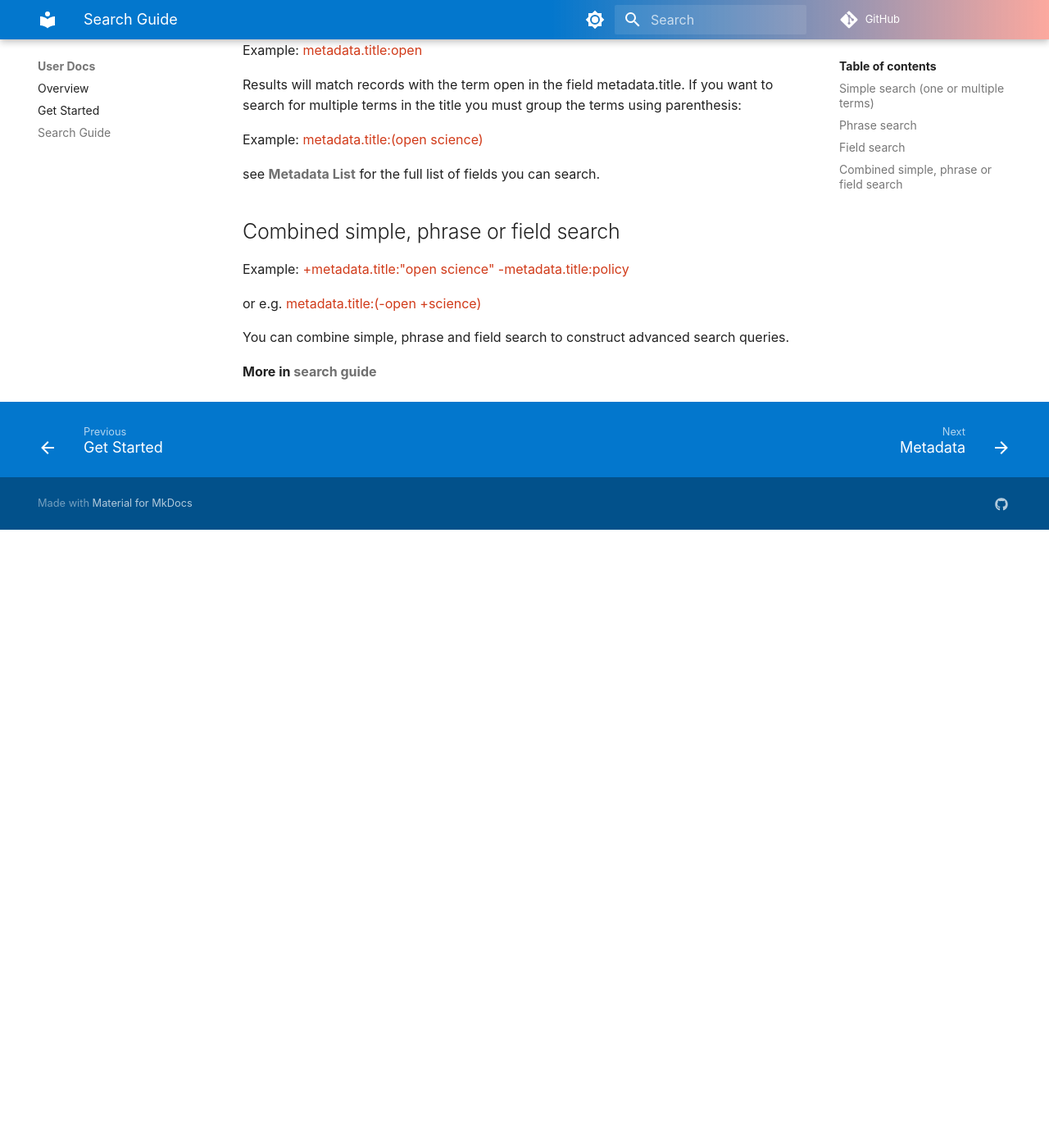
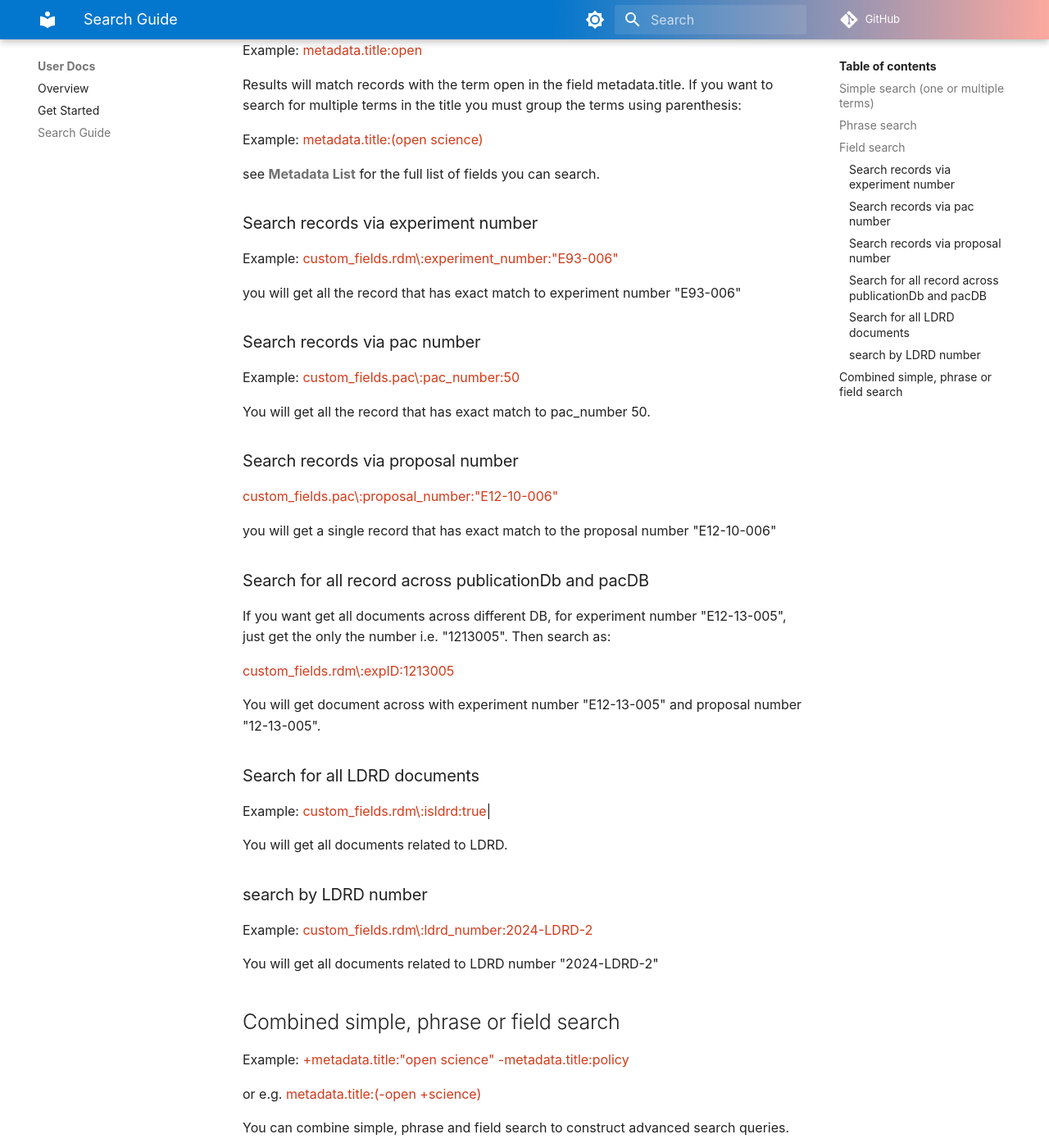
Before and after one commit to JeffersonLab/invenioRDM-docs, an MkDocs documentation site: the page built from docs/user-docs/search-guide/search-guide.md, in a window 1280 px wide and 1400 px high, scrolled down 813 px. Shown: the whole window at 82% size. Built offline with MkDocs 1.6.1 and Material for MkDocs 9.7.7, drawn with Linux system fonts in a browser that asks for light colours; comment, search, counter and statistics services are not loaded; before the commit the page ends 1459 px from its top, so only the background shows below that.

Commit message:
add more

```diff
--- a/docs/user-docs/search-guide/search-guide.md
+++ b/docs/user-docs/search-guide/search-guide.md
@@ -25,6 +25,42 @@ Example: [<span style="color:#D13B1A;">metadata.title:(open science)</span>](htt
 
 see [**Metadata List**](../../metadata/index.md) for the full list of fields you can search.
 
+### Search records via experiment number
+Example:
+[<span style="color:#D13B1A;">custom_fields.rdm\:experiment_number:"E93-006"</span>](https://jrdb.jlab.org/search?q=custom_fields.rdm%5C%3Aexperiment_number%3A%22E93-006%22&l=list&p=1&s=10&sort=bestmatch)
+
+you will get all the record that has exact match to experiment number "E93-006"
+
+### Search records via pac number
+Example:
+[<span style="color:#D13B1A;">custom_fields.pac\:pac_number:50</span>](https://jrdb.jlab.org/search?q=custom_fields.pac%5C%3Apac_number%3A50&l=list&p=1&s=10&sort=bestmatch)
+
+You will get all the record that has exact match to pac_number 50.
+
+### Search records via proposal number
+[<span style="color:#D13B1A;">custom_fields.pac\:proposal_number:"E12-10-006"</span>](https://jrdb.jlab.org/communities/pacdb/records?q=custom_fields.pac%5C%3Aproposal_number%3A%22E12-10-006%22&l=list&p=1&s=10&sort=bestmatch)
+
+you will get a single record that has exact match to the proposal number "E12-10-006"
+
+### Search for all record across publicationDb and pacDB
+If you want get all documents across different DB, for experiment number "E12-13-005", just get the only the number i.e. "1213005". Then search as:
+
+[<span style="color:#D13B1A;">custom_fields.rdm\:expID:1213005</span>](https://inveniordm.jlab.org/search?q=custom_fields.rdm%5C%3AexpID%3A1213005&l=list&p=1&s=10&sort=bestmatch)
+
+You will get document across with experiment number "E12-13-005" and proposal number "12-13-005".
+
+### Search for all LDRD documents
+Example:
+[<span style="color:#D13B1A;">custom_fields.rdm\:isldrd:true</span>](https://jrdb.jlab.org/search?q=custom_fields.rdm%5C%3Aisldrd%3Atrue&l=list&p=1&s=10&sort=bestmatch)|
+
+You will get all documents related to LDRD.
+
+### search by LDRD number
+Example:
+[<span style="color:#D13B1A;">custom_fields.rdm\:ldrd_number:2024-LDRD-2</span>](https://jrdb.jlab.org/search?q=custom_fields.rdm%5C%3Aldrd_number%3A2024-LDRD-2&l=list&p=1&s=10&sort=bestmatch)
+
+You will get all documents related to LDRD number "2024-LDRD-2"
+
 ## Combined simple, phrase or field search
 Example:
 [<span style="color:#D13B1A;">+metadata.title:"open science" -metadata.title:policy</span>](https://jrdb.jlab.org/search?q=%2Bmetadata.title%3A%22open%20science%22%20-metadata.title%3Apolicy&l=list&p=1&s=10&sort=bestmatch)
@@ -35,3 +71,7 @@ You can combine simple, phrase and field search to construct advanced search que
 
 
 **More in [search guide](https://jrdb.jlab.org/help/search)**
+
+
+
+##
```
Also changed, not shown: docs/contact/index.md (+20 -0 lines), docs/metadata/index.md (+17 -0 lines), docs/user-docs/get-started/get-started.md (+2 -0 lines).
